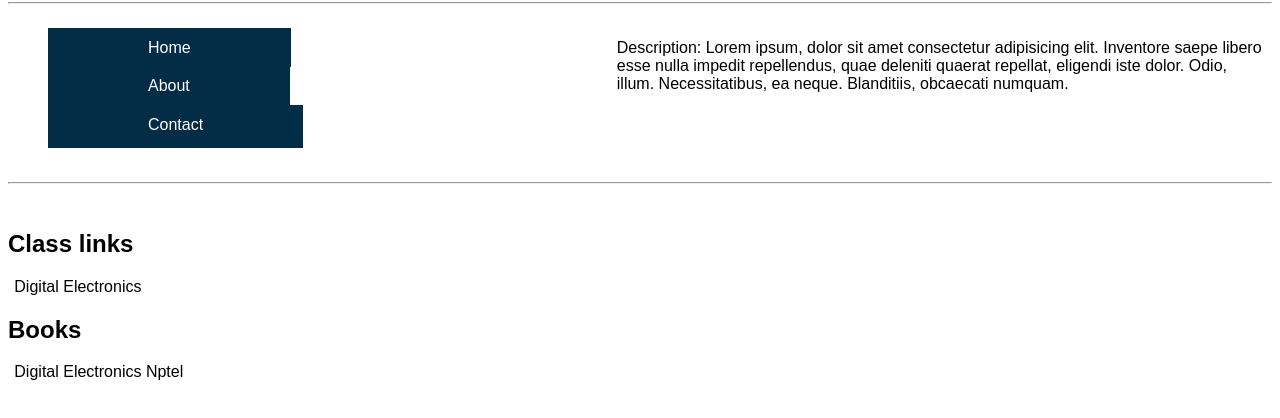
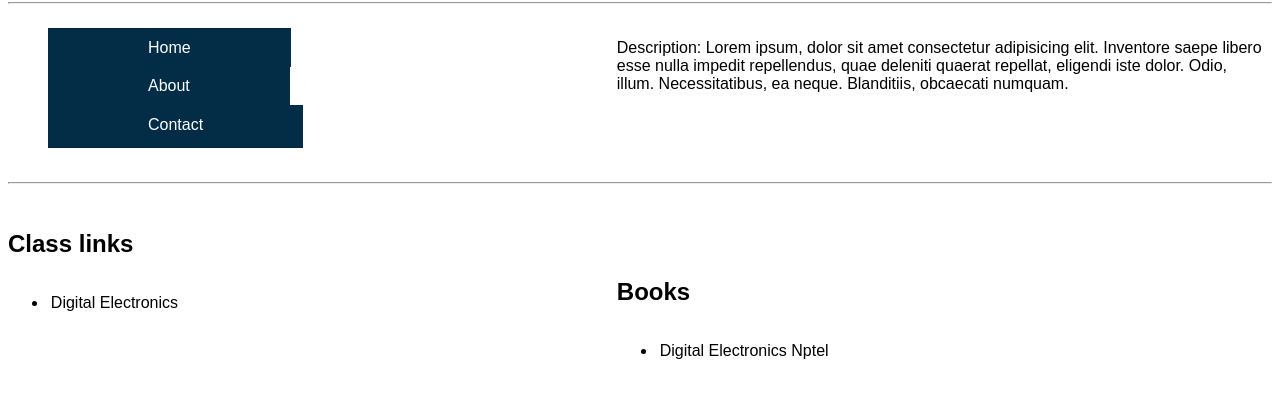
Before and after one commit to tusharsingla002/rj, a plain HTML site: page notes/index3.html in a window 1280 px wide. Shown: the part 86-504 px from the top of the page. Drawn offline with Linux system fonts and the light colour scheme.

Commit message:
Update index3.html

```diff
--- a/notes/index3.html
+++ b/notes/index3.html
@@ -28,12 +28,13 @@
     <br><hr id="titlebar4">
     <br>
          <h2>Class links</h2>
-    <a href="https://meet.google.com/onc-jurg-ydr">Digital Electronics</a>
+    <ul>
+        <li><a href="https://meet.google.com/onc-jurg-ydr">Digital Electronics</a></li>
+        </ul>
    <h2>Books</h2>
-    <a href="https://nptel.ac.in/content/storage2/courses/106108099//Digital%20Systems.pdf">Digital Electronics Nptel</a>
-
-
-
+    <ul>
+        <li><a href="https://nptel.ac.in/content/storage2/courses/106108099//Digital%20Systems.pdf">Digital Electronics Nptel</a></li>
+        </ul>
 
     <!-- <script>
         // document.getElementById("titlebar1").style.display="none";
```
